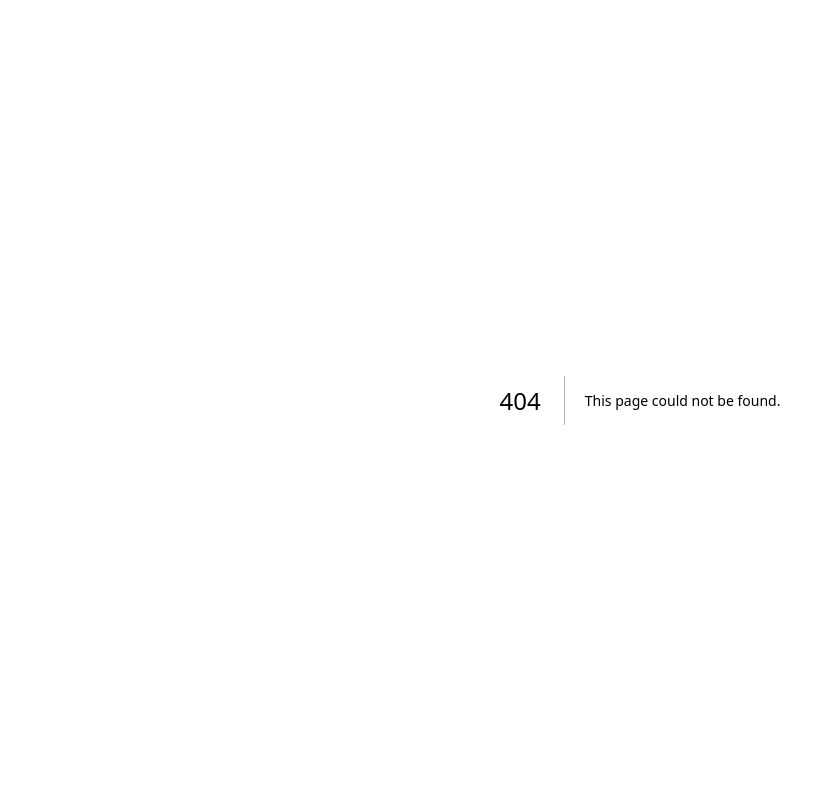
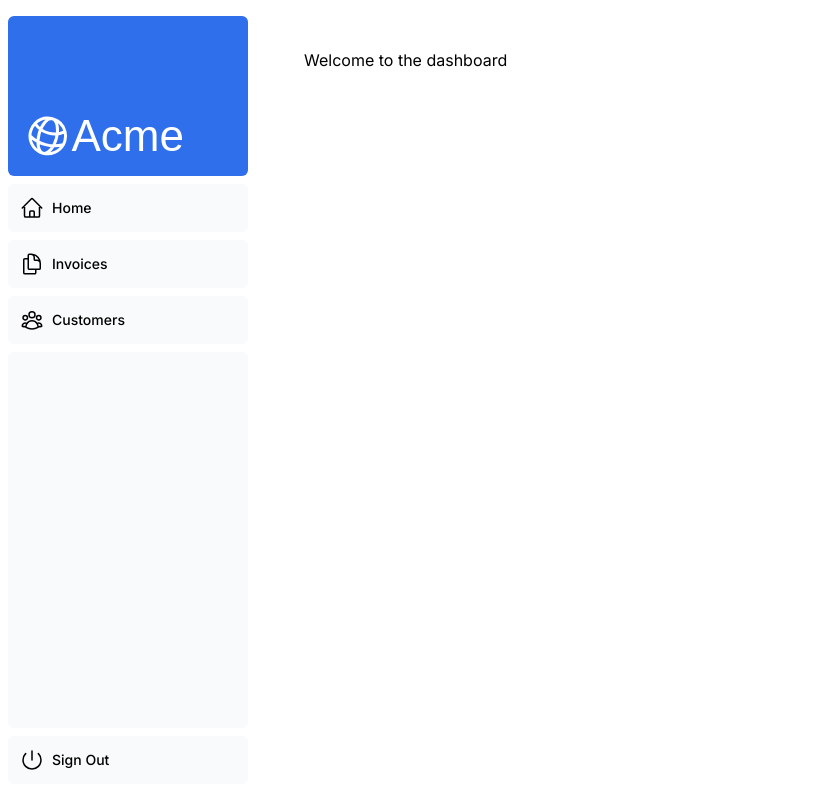
Before and after one commit to Spyd3r05/dashboard, a Next.js app: page /dashboard in a window 1280 px wide. Before the commit this address had no page. Shown: the whole page, without its empty margins (0-835 px from the left). Built offline with nearby package versions, Linux system fonts and the light colour scheme; a web font is replaced by a local one.

Commit message:
add dashboard route with, sidenav bar using layout.tsx, customers and invoices pages

```diff
--- /dev/null
+++ b/app/dashboard/customers/page.tsx
@@ -0,0 +1,9 @@
+import React from 'react'
+
+const Page  = () => {
+  return (
+    <p>Customers page</p>
+  )
+}
+
+export default Page
--- /dev/null
+++ b/app/dashboard/invoices/page.tsx
@@ -0,0 +1,9 @@
+import React from 'react'
+
+const Page  = () => {
+  return (
+    <p>Invoices page</p>
+  )
+}
+
+export default Page
--- /dev/null
+++ b/app/dashboard/layout.tsx
@@ -0,0 +1,12 @@
+import SideNav from '@/app/ui/dashboard/sidenav';
+
+export default function Layout ({children} : {children: React.ReactNode}){
+    return (
+        <div className="flex h-screen flex-col md:flex-row md:overflow-hidden">
+          <div className="w-full flex-none md:w-64">
+            <SideNav />
+          </div>
+          <div className="grow p-6 md:overflow-y-auto md:p-12">{children}</div>
+        </div>
+      );
+}
--- /dev/null
+++ b/app/dashboard/page.tsx
@@ -0,0 +1,9 @@
+import React from 'react'
+
+const page = () => {
+  return (
+    <div>Welcome to the dashboard</div>
+  )
+}
+
+export default page
```
